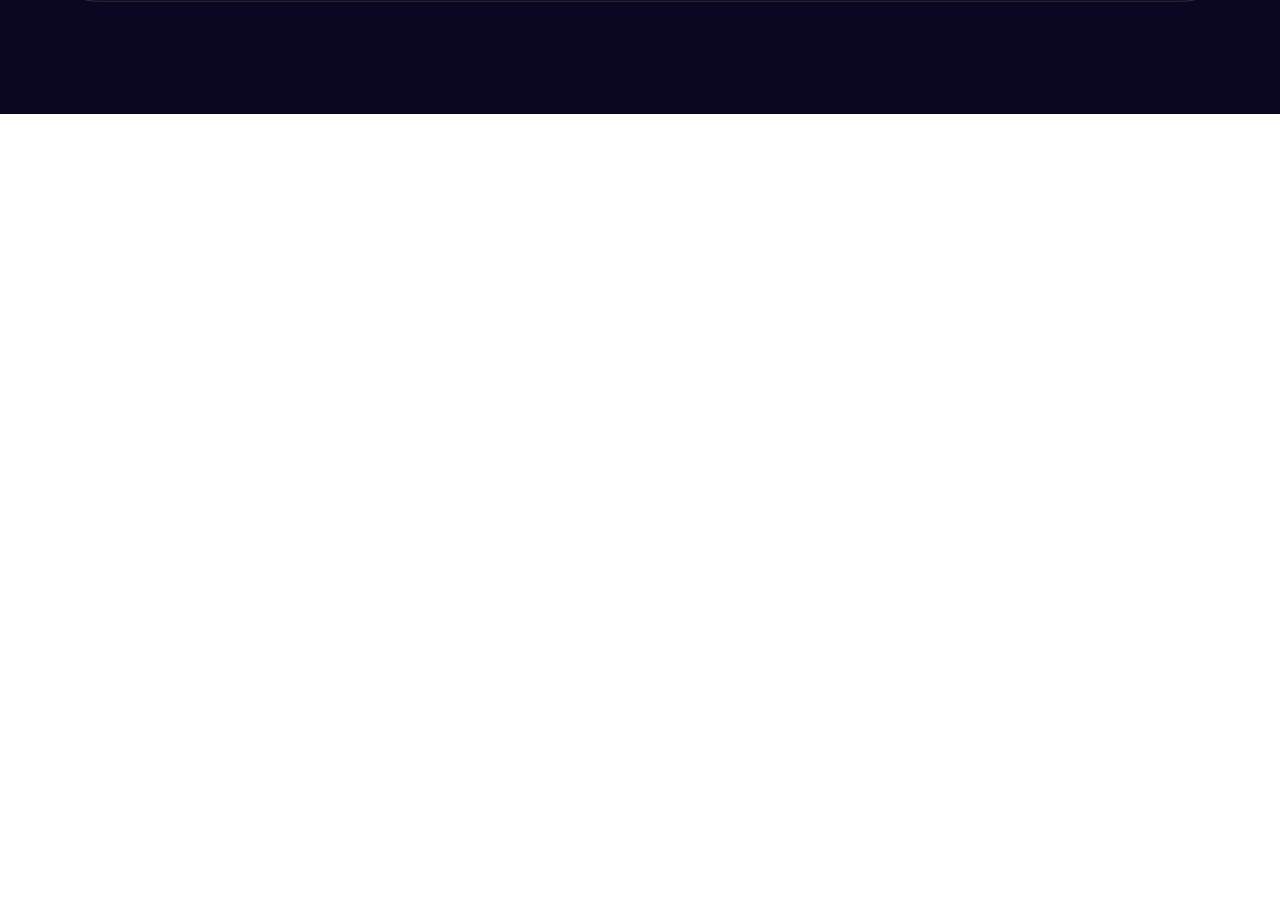
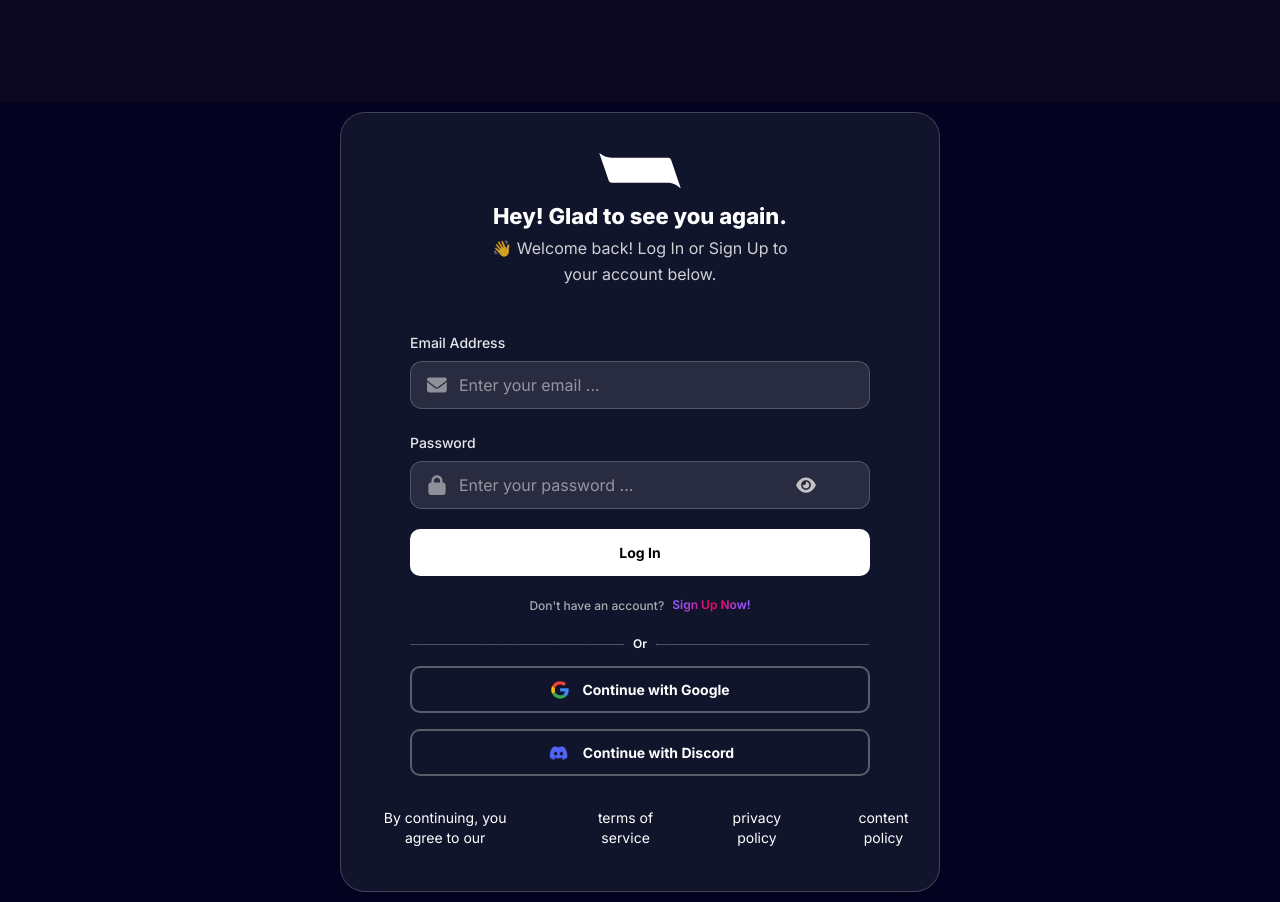
Before and after one commit to SwapnilDass/educodeva-renameFiles, a React (Vite) app: page / in a window 1280 px wide. Shown: the part 973-1875 px from the top of the page. Before the commit the page ends 1087 px from the top, so only its background shows below. Built offline with nearby package versions, Linux system fonts and the light colour scheme.

Commit message:
fix login signup footer

```diff
--- a/src/components/pages/Footer/GetStartedButton.tsx
+++ b/src/components/pages/Footer/GetStartedButton.tsx
@@ -1,17 +1,20 @@
-import React, { useState } from "react";
-import "../../../styles/Footer-styles/getStartedButton.css"; // adjust path
+import React from "react";
+import { useNavigate } from "react-router-dom";
+import "../../../styles/Footer-styles/getStartedButton.css";
 
 interface GetStartedButtonProps {
   label?: string;
 }
 
-const GetStartedButton: React.FC<GetStartedButtonProps> = ({ label = "Get Started" }) => {
-  const [clicked, setClicked] = useState(false);
+const GetStartedButton: React.FC<GetStartedButtonProps> = ({
+  label = "Get Started",
+}) => {
+  const navigate = useNavigate();
 
   return (
     <button
-      className={`get-started-button ${clicked ? "get-started-button-clicked" : ""}`}
-      onClick={() => setClicked(!clicked)} // toggle clicked state
+      className="get-started-button"
+      onClick={() => navigate("/login")} // redirect to login
     >
       {label}
     </button>
--- a/src/components/pages/landing.tsx
+++ b/src/components/pages/landing.tsx
@@ -6,6 +6,7 @@ export default function Landing() {
   return (
     <section id="landing" className="h-[100vh] w-[100vw] bg-black text-white">
       <FooterPage />
+      <Login />
     </section>
   );
 }
```
